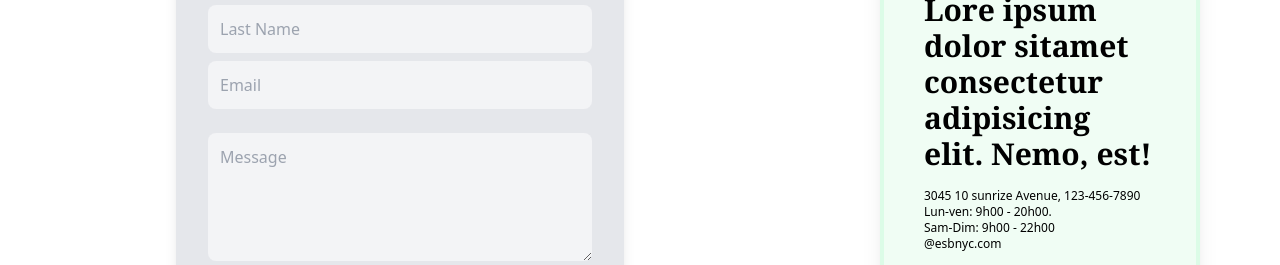
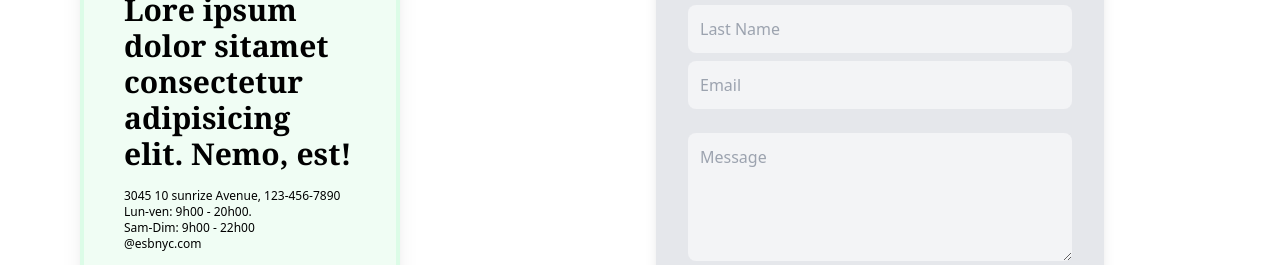
Before and after one commit to Mouche00/B4-PAPEROCEAN, a plain HTML site: page contact/contact.html in a window 1280 px wide. Shown: the part 282-547 px from the top of the page. Drawn offline with nearby package versions, Linux system fonts and the light colour scheme.

Commit message:
contactpage

```diff
--- a/contact/contact.html
+++ b/contact/contact.html
@@ -9,10 +9,11 @@
     <link rel="stylesheet" href="style.css">
 </head>
 
-<body class="grid md:flex items-center justify-around flex-row-reverse">
-    <div class="bg-green-50 rounded-lg border-4 border-green-100 text-xs    shadow-xl w-2/4 md:w-1/4   ">
+<body class="flex flex-col items-center justify-around md:flex-row gap-20 md:gap-0">
+    <div class="bg-green-50 rounded-lg border-4 border-green-100 text-xs  shadow-xl w-2/4 md:w-1/4 items-center ">
         <h6 class=" px-10 py-5">REJOIGNEZ NOTRE<br>NEWSLETTER</h6>
-         <h1 class="text-3xl px-10 font-serif"><b>Lore ipsum dolor sitamet consectetur adipisicing<br>elit. Nemo, est!</b> </h1><br>
+        <h1 class="text-3xl px-10 font-serif"><b>Lore ipsum dolor sitamet consectetur adipisicing<br>elit. Nemo,
+                est!</b> </h1><br>
         <p class="px-10">3045 10 sunrize Avenue, 123-456-7890</p>
         <p class="px-10">Lun-ven: 9h00 - 20h00.</p>
         <p class="px-10">Sam-Dim: 9h00 - 22h00</p>
@@ -28,7 +29,7 @@
 
         </div>
     </div>
-    <div id="form" class="bg-white h-screen flex items-center justify-center w-[50%]">
+    <div id="form" class="bg-white  md:h-screen flex items-center justify-center w-[50%]">
         <form id="contactForm" class="max-w-md w-full bg-gray-200 p-8 rounded-md shadow-lg ml-300">
             <h1 class="text-2xl font-bold text-center">CONTACT US</h1>
             <input class="w-full bg-gray-100 text-gray-900 mt-2 p-3 rounded-lg focus:outline-none focus:shadow-outline"
```
Lines whose indentation alone changed are shown as unchanged.
